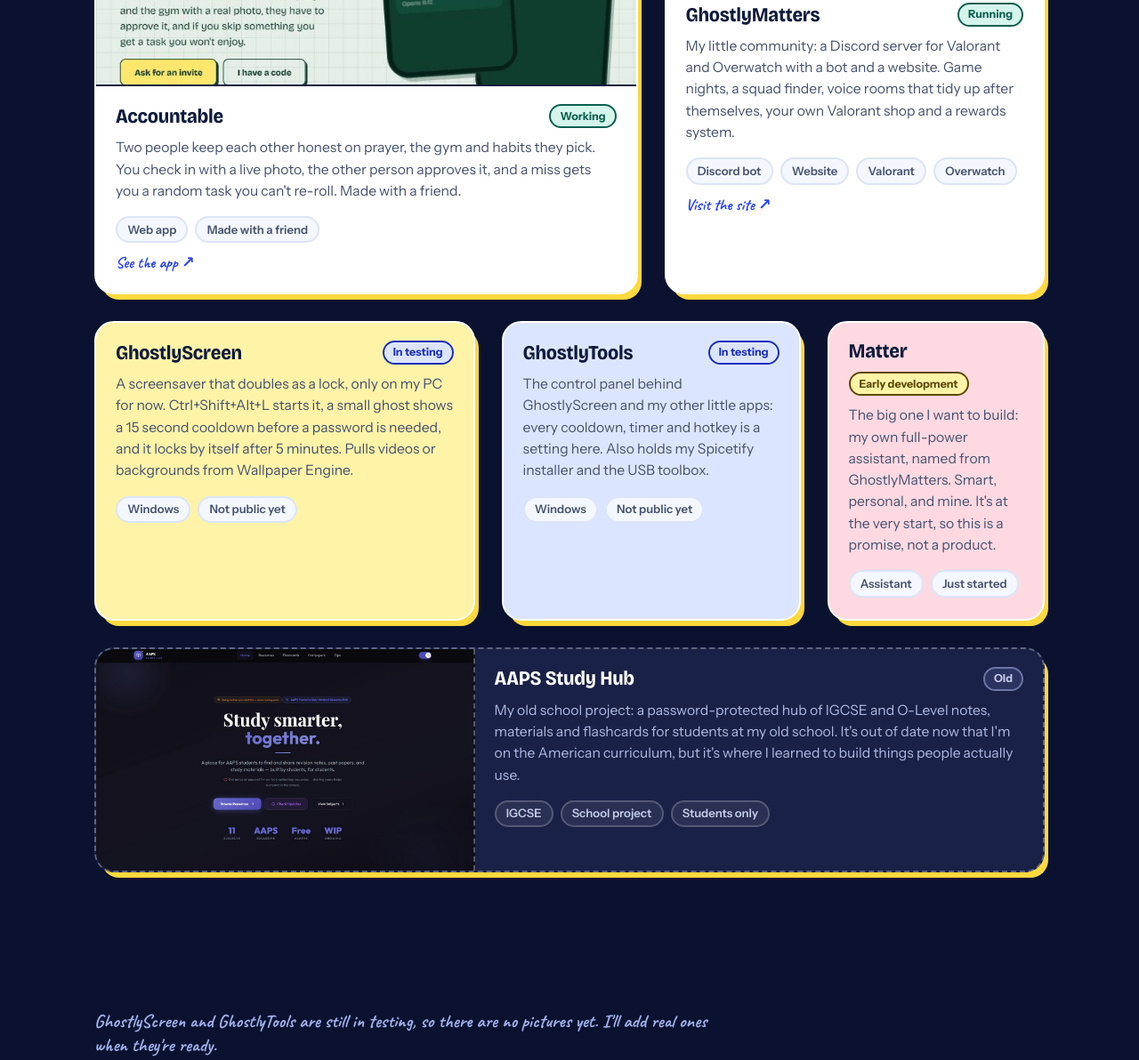
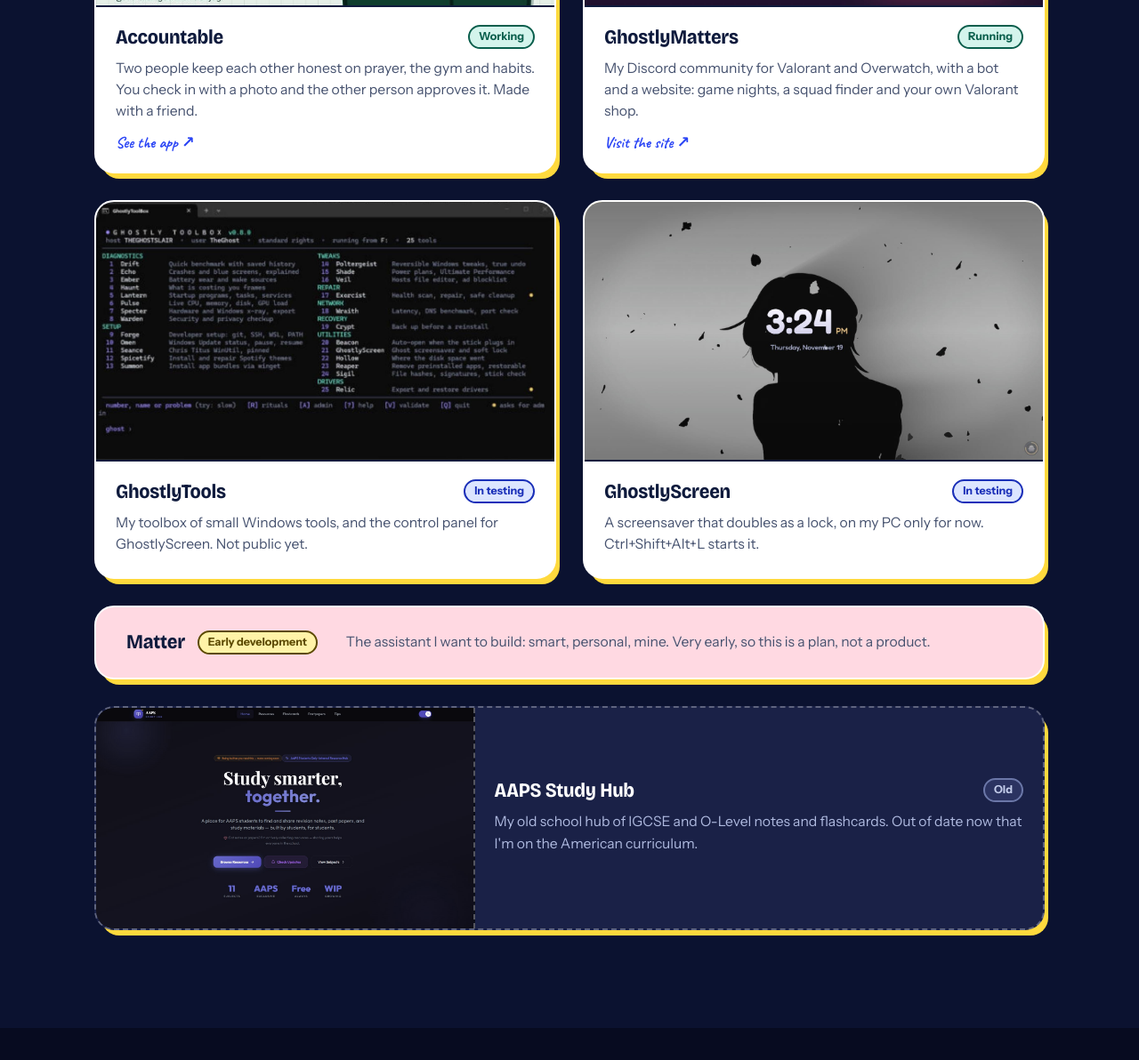
Before and after one commit to GhostinMotion/law7, a plain HTML site: page projects.html in a window 1280 px wide. Shown: the part 1043-2235 px from the top of the page at 89% size. Drawn offline with Linux system fonts and the light colour scheme.

Commit message:
Projects page: even card spacing, shorter copy, real pictures for GhostlyTools (toolbox menu) and GhostlyScreen (live capture), Matter as a slim strip
Co-Authored-By: Claude Sonnet 5.5 <noreply@anthropic.com>
Claude-Session: https://claude.ai/code/session_013M58QKMbSfw5YhJZZanuzb

```diff
--- a/css/site.css
+++ b/css/site.css
@@ -222,7 +222,7 @@ label.check small{display:block;margin-top:2px}
 .bbus li{position:relative;font:700 .92rem/1 var(--body);padding:.62em 1em;border-radius:12px;background:rgba(255,255,255,.1);border:2px solid rgba(255,255,255,.22);align-self:flex-start}
 .bbus li::before{content:"";position:absolute;left:-28px;top:50%;width:26px;border-top:3px dashed rgba(255,255,255,.35)}
 .bbus li.more{background:none;border-style:dashed;color:#9FB0EA}
-.pcard.wide{grid-column:span 7}.pcard.half{grid-column:span 5}.pcard.five{grid-column:span 5}.pcard.four{grid-column:span 4}.pcard.three{grid-column:span 3}.pcard.old{grid-column:1/-1;flex-direction:row;background:#F3F5FB;border-style:dashed;box-shadow:none}
+.pcard.wide{grid-column:span 7}.pcard.half{grid-column:span 5}.pcard.six{grid-column:span 6}.pcard.strip{grid-column:1/-1}.pcard.old{grid-column:1/-1;flex-direction:row;background:#F3F5FB;border-style:dashed;box-shadow:none}
 .pmedia{background:var(--tint,#DCE5FF);border-bottom:2px solid var(--ink);display:block;line-height:0;overflow:hidden}
 .pmedia img,.pmedia video{width:100%;display:block;aspect-ratio:16/10;object-fit:cover;object-position:top}
 .pcard.old .pmedia{flex:none;width:40%;border-bottom:0;border-right:2px dashed var(--ink);display:grid;place-items:center}
@@ -241,8 +241,8 @@ label.check small{display:block;margin-top:2px}
 .ptags{display:flex;flex-wrap:wrap;gap:8px;margin:16px 0 0;padding:0;list-style:none}
 .ptags li{font:600 .82rem/1 var(--body);padding:.5em .85em;border-radius:99px;background:var(--paper);border:2px solid var(--grid);color:var(--ink2)}
 .pgo{display:inline-block;margin-top:14px;font:700 1.1rem/1 var(--hand);color:var(--cobalt)}
-@media(max-width:980px){.pcard.wide,.pcard.half{grid-column:1/-1}.pcard.five,.pcard.four{grid-column:span 6}.pcard.three{grid-column:1/-1}.pcard.old{grid-column:1/-1}.pcard.base{flex-direction:column;align-items:flex-start}.bbus{width:100%}}
-@media(max-width:640px){.pcard.five,.pcard.four,.pcard.three{grid-column:1/-1}.pcard.old{flex-direction:column}.pcard.old .pmedia{width:100%;border-right:0;border-bottom:2px dashed var(--ink)}.bbus .core{width:68px;height:68px}}
+@media(max-width:980px){.pcard.wide,.pcard.half{grid-column:1/-1}.pcard.six{grid-column:span 6}.pcard.strip{grid-column:1/-1}.pcard.old{grid-column:1/-1}.pcard.base{flex-direction:column;align-items:flex-start}.bbus{width:100%}}
+@media(max-width:640px){.pcard.six,.pcard.strip{grid-column:1/-1}.pcard.old{flex-direction:column}.pcard.old .pmedia{width:100%;border-right:0;border-bottom:2px dashed var(--ink)}.bbus .core{width:68px;height:68px}}
 @media(prefers-reduced-motion:reduce){.cue .mouse i,.hint.nudge .arr{animation:none}.pcard{transition:none}}
 
 /* a handwritten aside */
@@ -449,3 +449,15 @@ body.pj{background:var(--night);color:#fff}
 .pj .pcard.old .pst.old{background:#2B3361;color:#C3CCEA;border-color:#6B77A8}
 .pj .pnote{margin:clamp(28px,4vw,44px) 0 clamp(60px,8vw,100px);font:600 1.3rem/1.3 var(--hand);color:#9FB0EA;max-width:34em}
 .pj footer{background:#070B20}
+
+/* even spacing whatever the text length: picture on top, text fills, link sits at the bottom */
+.pbody{flex:1}
+.pbody p{margin-bottom:0}
+.pgo{margin-top:auto;padding-top:14px}
+.pcard.old .pbody{justify-content:center}
+.pcard.old .pmedia img{min-height:0}
+.pcard.six .pmedia img{aspect-ratio:16/9;object-position:center top}
+.pcard.strip{flex-direction:row;align-items:center;gap:clamp(16px,3vw,40px)}
+.pcard.strip .pbody{flex-direction:row;align-items:center;flex-wrap:wrap;gap:12px 32px;padding:clamp(18px,2.4vw,26px) clamp(20px,3vw,34px)}
+.pcard.strip .ptop{flex:none;gap:14px}
+.pcard.strip p{margin:0;flex:1 1 280px}
--- a/js/config.js
+++ b/js/config.js
@@ -21,35 +21,33 @@ window.LAW7 = {
   },
 
   /* "My other projects" on the page. Order = order on the page.
-     layout: base (big dark block on top, no picture) | wide | half | five | four | three | old
+     layout: base (big dark block on top, no picture) | wide | half | six | strip | old
      media: optional REAL screenshot or video in assets/projects/ (drop a file in, put its name here; it is used as is)
      Real pictures or videos only. No media means a text-only card, never a drawing.
      status: Running | Working | In testing | Early development | Old (any other word is shown as is)
      url: optional. Leave it out and the card is not a link. */
   projects: [
     { name: "GhostedServer", layout: "base", status: "Running",
-      blurb: "My home server: an old laptop on Ubuntu, with Caddy in front and DuckDNS keeping the addresses alive. The rest of what's below runs on it or gets looked after from it, so it sits on top.",
-      tags: ["Ubuntu", "Caddy", "DuckDNS", "Always on"],
+      blurb: "My home server, an old laptop on Ubuntu. Everything below runs on it, so it sits on top.",
       serves: ["Accountable", "GhostlyMatters", "GhostlyDesk", "GhostlySystem"] },
-    { name: "Accountable", layout: "wide", status: "Working", tint: "mint",
-      blurb: "Two people keep each other honest on prayer, the gym and habits they pick. You check in with a live photo, the other person approves it, and a miss gets you a random task you can't re-roll. Made with a friend.",
-      tags: ["Web app", "Made with a friend"], media: "assets/projects/accountable-1.jpg", alt: "The Accountable welcome page: two phone screens showing today's prayers and a review queue",
+    { name: "Accountable", layout: "six", status: "Working", tint: "mint",
+      blurb: "Two people keep each other honest on prayer, the gym and habits. You check in with a photo and the other person approves it. Made with a friend.",
+      media: "assets/projects/accountable-1.jpg", alt: "The Accountable welcome page: two phone screens showing today's prayers and a review queue",
       url: "https://ghostlyapps.duckdns.org/welcome", go: "See the app" },
-    { name: "GhostlyMatters", layout: "half", status: "Running", tint: "lilac",
-      blurb: "My little community: a Discord server for Valorant and Overwatch with a bot and a website. Game nights, a squad finder, voice rooms that tidy up after themselves, your own Valorant shop and a rewards system.",
-      tags: ["Discord bot", "Website", "Valorant", "Overwatch"], media: "assets/projects/ghostlymatters-1.jpg", alt: "The top of the GhostlyMatters site: Come haunt the lobby with us, next to a card of the voice channels",
+    { name: "GhostlyMatters", layout: "six", status: "Running", tint: "lilac",
+      blurb: "My Discord community for Valorant and Overwatch, with a bot and a website: game nights, a squad finder and your own Valorant shop.",
+      media: "assets/projects/ghostlymatters-1.jpg", alt: "The top of the GhostlyMatters site: Come haunt the lobby with us, next to a card of the voice channels",
       url: "https://ghostlymatters.duckdns.org/building-a-community", go: "Visit the site" },
-    { name: "GhostlyScreen", layout: "five", status: "In testing", tint: "yellow",
-      blurb: "A screensaver that doubles as a lock, only on my PC for now. Ctrl+Shift+Alt+L starts it, a small ghost shows a 15 second cooldown before a password is needed, and it locks by itself after 5 minutes. Pulls videos or backgrounds from Wallpaper Engine.",
-      tags: ["Windows", "Not public yet"] },
-    { name: "GhostlyTools", layout: "four", status: "In testing", tint: "blue",
-      blurb: "The control panel behind GhostlyScreen and my other little apps: every cooldown, timer and hotkey is a setting here. Also holds my Spicetify installer and the USB toolbox.",
-      tags: ["Windows", "Not public yet"] },
-    { name: "Matter", layout: "three", status: "Early development", tint: "pink",
-      blurb: "The big one I want to build: my own full-power assistant, named from GhostlyMatters. Smart, personal, and mine. It's at the very start, so this is a promise, not a product.",
-      tags: ["Assistant", "Just started"] },
+    { name: "GhostlyTools", layout: "six", status: "In testing", tint: "blue",
+      blurb: "My toolbox of small Windows tools, and the control panel for GhostlyScreen. Not public yet.",
+      media: "assets/projects/ghostlytools-1.jpg", alt: "The GhostlyToolBox menu in a terminal, listing 25 tools" },
+    { name: "GhostlyScreen", layout: "six", status: "In testing", tint: "yellow",
+      blurb: "A screensaver that doubles as a lock, on my PC only for now. Ctrl+Shift+Alt+L starts it.",
+      media: "assets/projects/ghostlyscreen-1.jpg", alt: "GhostlyScreen running: a big clock and the date over a moving wallpaper, with the small ghost countdown ring in the corner" },
+    { name: "Matter", layout: "strip", status: "Early development", tint: "pink",
+      blurb: "The assistant I want to build: smart, personal, mine. Very early, so this is a plan, not a product." },
     { name: "AAPS Study Hub", layout: "old", status: "Old", tint: "blue",
-      blurb: "My old school project: a password-protected hub of IGCSE and O-Level notes, materials and flashcards for students at my old school. It's out of date now that I'm on the American curriculum, but it's where I learned to build things people actually use.",
-      tags: ["IGCSE", "School project", "Students only"], media: "assets/projects/aaps-home.jpg", alt: "The AAPS Study Hub home page: Study smarter, together, with Browse Resources and Check Updates buttons" }
+      blurb: "My old school hub of IGCSE and O-Level notes and flashcards. Out of date now that I'm on the American curriculum.",
+      media: "assets/projects/aaps-home.jpg", alt: "The AAPS Study Hub home page: Study smarter, together, with Browse Resources and Check Updates buttons" }
   ]
 };
--- a/js/projects.js
+++ b/js/projects.js
@@ -1,5 +1,5 @@
 /* "My other projects": cards are drawn from window.LAW7.projects (js/config.js).
-   layout: base | wide | half | five | four | three | old.  media = real picture/video file; no media = text-only card. */
+   layout: base | wide | half | six | strip | old.  media = real picture/video file; no media = text-only card. */
 (function(){
   var cfg=window.LAW7||{},list=cfg.projects||[],grid=document.getElementById("pgrid");
   if(!grid||!list.length)return;
@@ -19,7 +19,7 @@
     el.style.setProperty("--tint",TINT[p.tint]||TINT.blue);el.style.setProperty("--tilt",(i%2?1:-1)*0.6+"deg");
     if(p.url){el.href=p.url;el.target="_blank";el.rel="noopener"}
     var head='<div class="ptop"><h3>'+esc(p.name)+'</h3><span class="pst '+st+'">'+esc(p.status||"Building")+'</span></div>';
-    var tags=p.tags&&p.tags.length?'<ul class="ptags">'+p.tags.map(function(t){return "<li>"+esc(t)+"</li>"}).join("")+'</ul>':"";
+    var tags="";
     var go=p.url?'<span class="pgo">'+esc(p.go||"Open")+' ↗</span>':"";
     if(lay==="base"){
       var serves=(p.serves||[]).map(function(n){return '<li>'+esc(n)+'</li>'}).join("");
--- a/projects.html
+++ b/projects.html
@@ -26,7 +26,6 @@
   </div></section>
   <section aria-label="Projects"><div class="wrap">
     <div class="pgrid" id="pgrid"></div>
-    <p class="pnote">GhostlyScreen and GhostlyTools are still in testing, so there are no pictures yet. I'll add real ones when they're ready.</p>
   </div></section>
 </main>
 
```
Also changed, not shown: assets/projects/ghostlyscreen-1.jpg (added), assets/projects/ghostlytools-1.jpg (added).
